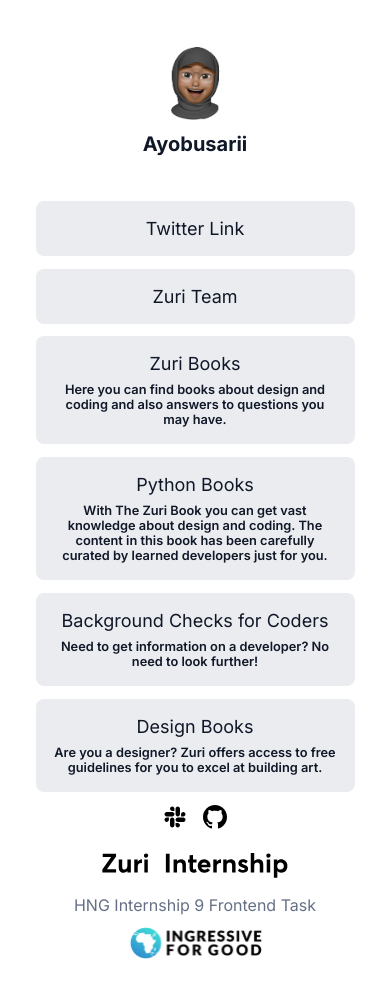
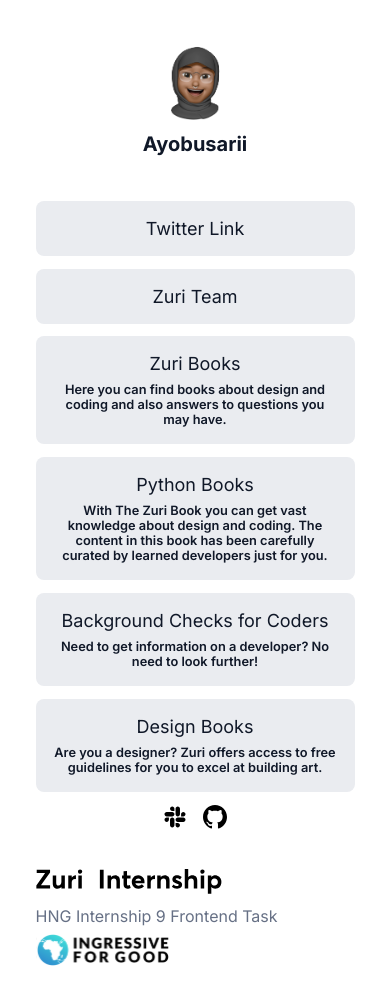
Before and after one commit to HassanatB-O/hng-linktree, a React (Create React App) app: page / in a window 390 px wide. Built offline with nearby package versions, Linux system fonts and the light colour scheme.

Commit message:
Update App.css

```diff
--- a/src/App.css
+++ b/src/App.css
@@ -6,7 +6,7 @@
 .linktree--div{
   margin: auto;
   width: 80%;
-  padding: 2rem 4rem;
+  padding: 0 4rem;
   text-align: center;
 }
 /* Profile  */
@@ -35,9 +35,16 @@ h2{
   border-radius: 8px;
   border: 1px solid transparent;
 }
+.link:disabled{
+  background-color: #FCFCFD;
+}
+.link:focus{
+  background-color: #EAECF0;
+}
 .link:hover{
-
-  border: 1px solid #101828;
+  background: #D0D5DD;
+  border: 1px solid #D0D5DD;
+  box-shadow: 0px 1px 2px rgba(16, 24, 40, 0.05);
 }
 a{
   text-decoration: none;
@@ -49,6 +56,9 @@ a{
   font-size: .8rem;
   font-weight: 600;
   margin-top: .5rem;
+}
+.icons{
+  padding-bottom: 1rem;
 }
 .footer{
   display: flex;
@@ -65,9 +75,10 @@ a{
   }
   .footer{
     flex-direction: column;
-    justify-content: center;
+    justify-content: left;
+    align-items: flex-start;
   }
   .footer p{
-    margin: .8em 0;
+    margin: .5em 0;
   }
 }
```
